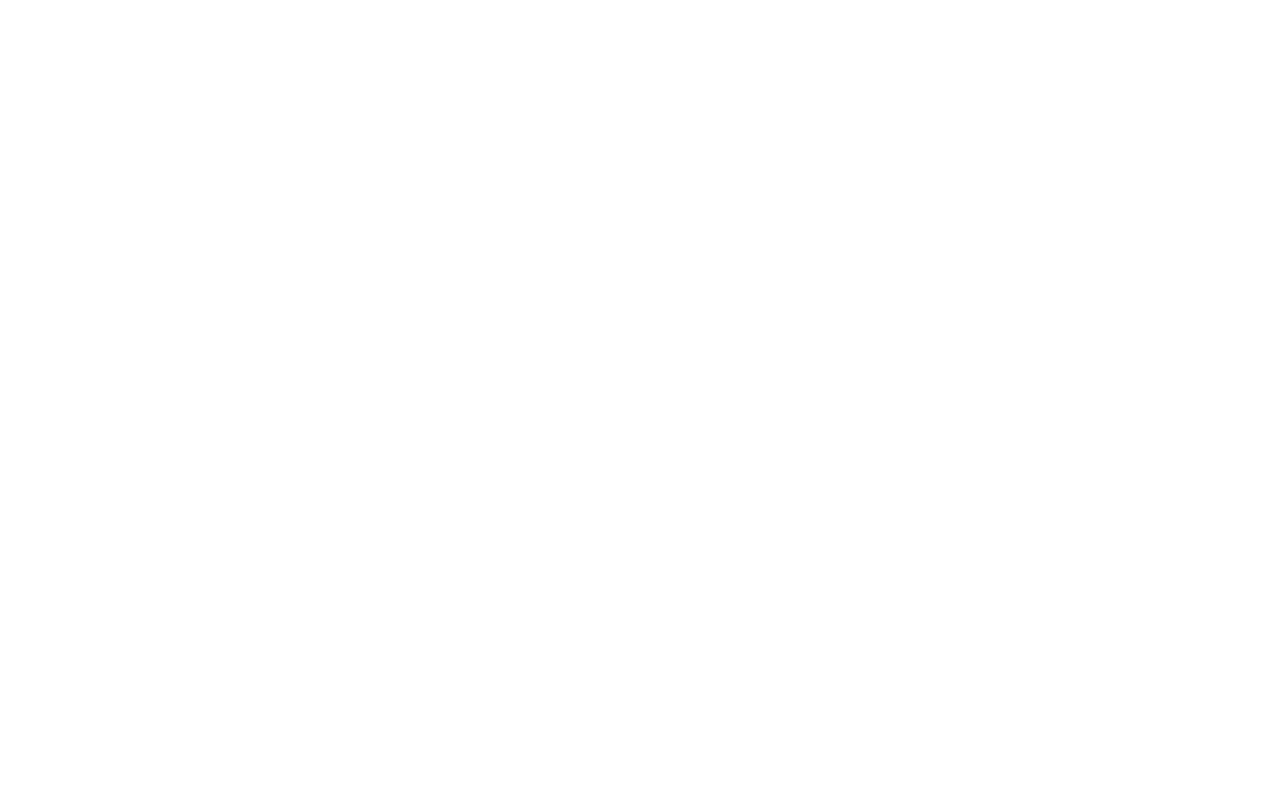
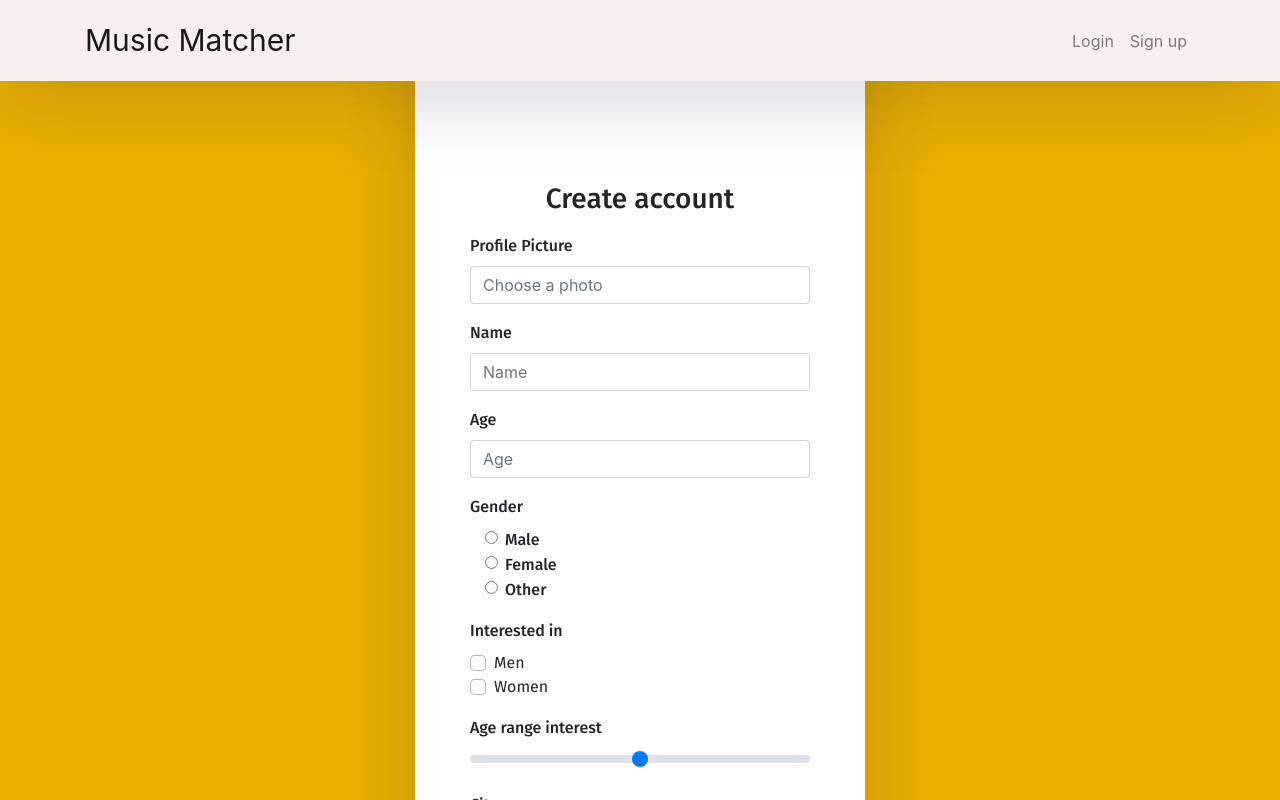
Before and after one commit to emamex98/MusicMatcher-Front, a React (Create React App) app: page /sign-up in a window 1280 px wide. Shown: the top 800 px of the page. Built offline with nearby package versions, Linux system fonts and the light colour scheme.

Commit message:
Added Login and Signup pages

```diff
--- a/package.json
+++ b/package.json
@@ -6,8 +6,12 @@
     "@testing-library/jest-dom": "^4.2.4",
     "@testing-library/react": "^9.3.2",
     "@testing-library/user-event": "^7.1.2",
+    "bootstrap": "^4.4.1",
     "react": "^16.13.0",
+    "react-bootstrap": "^1.0.0",
+    "react-bootstrap-range-slider": "^0.3.1",
     "react-dom": "^16.13.0",
+    "react-router-dom": "^5.1.2",
     "react-scripts": "3.4.0"
   },
   "scripts": {
--- a/src/App.js
+++ b/src/App.js
@@ -1,10 +1,41 @@
 import React from 'react';
-import './styles/App.css';
+import 'bootstrap/dist/css/bootstrap.min.css';
+import { BrowserRouter as Router, Switch, Route, Link } from "react-router-dom";
+
+import Login from "./components/layout/Login";
+import SignUp from "./components/layout/Signup";
+import Navbar from './components/layout/Navbar';
 
 function App() {
-  return (
+  return (<Router>
     <div className="App">
-    </div>
+      <nav className="navbar navbar-expand-lg navbar-light fixed-top">
+        <div className="container">
+          <div className="navbar-brand">
+          <Link className="navbar-brand" to={"/sign-in"}>Music Matcher</Link>
+          </div>
+          <div className="collapse navbar-collapse" id="navbarTogglerDemo02">
+            <ul className="navbar-nav ml-auto">
+              <li className="nav-login">
+                <Link className="nav-link" to={"/sign-in"}>Login</Link>
+              </li>
+              <li className="nav-signup">
+                <Link className="nav-link" to={"/sign-up"}>Sign up</Link>
+              </li>
+            </ul>
+          </div>
+        </div>
+      </nav>
+      <div className="auth-wrapper">
+        <div className="auth-inner">
+          <Switch>
+            <Route exact path='/' component={Login} />
+            <Route path="/sign-in" component={Login} />
+            <Route path="/sign-up" component={SignUp} />
+          </Switch>
+        </div>
+      </div>
+    </div></Router>
   );
 }
 
--- /dev/null
+++ b/src/components/layout/Login.js
@@ -0,0 +1,18 @@
+import React, { Component } from "react";
+import Button from "react-bootstrap/Button";
+
+export default class Login extends Component {
+  render() {
+    return (
+      <form>
+        <div className="welcome-header">
+          <h2>Welcome</h2>
+        </div>
+
+        <Button variant="info" className="enter-btn btn-block" type="submit">
+          GET STARTED
+        </Button>
+      </form>
+    );
+  }
+}
--- /dev/null
+++ b/src/components/layout/Navbar.js
@@ -0,0 +1,19 @@
+import React, { Component } from "react";
+import Button from "react-bootstrap/Button";
+
+class Navbar extends Component {
+  render() {
+    return (
+      <div>
+        <Button block variant="primary">
+          LogIn
+        </Button>
+        <Button block variant="outline-primary">
+          Create new account
+        </Button>
+      </div>
+    );
+  }
+}
+
+export default Navbar;
--- /dev/null
+++ b/src/components/layout/Signup.js
@@ -0,0 +1,138 @@
+import React, { Component } from "react";
+import Button from "react-bootstrap/Button";
+import Form from "react-bootstrap/Form";
+import Col from "react-bootstrap/Col";
+
+export default class Signup extends Component {
+  render() {
+    return (
+      <div>
+        <br />
+        <br />
+        <br />
+        <br />
+        <br />
+        <br />
+        <br />
+        <br />
+        <br />
+        <br />
+        <br /> <br /> <br /> <br /> <br /> <br />
+        <form>
+          <h3>Create account</h3>
+
+          <div className="form-group">
+            <label>Profile Picture</label>
+            <input
+              type="email"
+              className="form-control"
+              placeholder="Choose a photo"
+            />
+          </div>
+          <div className="form-group">
+            <label>Name</label>
+            <input type="text" className="form-control" placeholder="Name" />
+          </div>
+
+          <div className="form-group">
+            <label>Age</label>
+            <input type="sex" className="form-control" placeholder="Age" />
+          </div>
+
+          <div className="form-group">
+            <Form.Group>
+              <Form.Label>Gender</Form.Label>
+              <Col sm={10}>
+                <Form.Check
+                  type="radio"
+                  label="Male"
+                  name="formHorizontalRadios"
+                  id="formHorizontalRadios1"
+                />
+                <Form.Check
+                  type="radio"
+                  label="Female"
+                  name="formHorizontalRadios"
+                  id="formHorizontalRadios2"
+                />
+                <Form.Check
+                  type="radio"
+                  label="Other"
+                  name="formHorizontalRadios"
+                  id="formHorizontalRadios3"
+                />
+              </Col>
+            </Form.Group>
+          </div>
+
+          <div className="form-group">
+            <label>Interested in</label>
+            <div className="custom-control custom-checkbox">
+              <div>
+                <input
+                  type="checkbox"
+                  className="custom-control-input"
+                  id="male-interest-check"
+                />
+                <label
+                  className="custom-control-label"
+                  htmlFor="male-interest-check"
+                >
+                  Men
+                </label>
+              </div>
+              <div>
+                <input
+                  type="checkbox"
+                  className="custom-control-input"
+                  id="female-interest-check"
+                />
+                <label
+                  className="custom-control-label"
+                  htmlFor="female-interest-check"
+                >
+                  Women
+                </label>
+              </div>
+            </div>
+          </div>
+
+          <div className="form-group">
+            <Form.Group controlId="age-range-control">
+              <Form.Label>Age range interest</Form.Label>
+              <Form.Control type="range" custom />
+            </Form.Group>
+          </div>
+
+          <div className="form-group">
+            <Form.Group controlId="exampleForm.ControlSelect1">
+              <Form.Label>City</Form.Label>
+              <Form.Control as="select">
+                <option>Guadalajara</option>
+                <option>Zapopan</option>
+                <option>Tlaquepaque</option>
+                <option>Tonala</option>
+                <option>Tequila</option>
+              </Form.Control>
+            </Form.Group>
+          </div>
+
+          <div className="form-group">
+            <Form.Group controlId="distance-range-control">
+              <Form.Label>Distance range interest</Form.Label>
+              <Form.Control type="range" custom />
+            </Form.Group>
+          </div>
+
+          <Button
+            variant="info"
+            className="sign-up-btn btn-block"
+            type="submit"
+          >
+            Continue
+          </Button>
+        </form>
+      </div>
+    );
+  }
+}
--- a/src/index.js
+++ b/src/index.js
@@ -1,10 +1,16 @@
-import React from 'react';
-import ReactDOM from 'react-dom';
-import './styles/index.css';
-import App from './App';
-import * as serviceWorker from './serviceWorker';
+import React from "react";
+import ReactDOM from "react-dom";
+import { BrowserRouter } from "react-router-dom";
+import "./styles/index.css";
+import App from "./App";
+import * as serviceWorker from "./serviceWorker";
 
-ReactDOM.render(<App />, document.getElementById('root'));
+ReactDOM.render(
+  <BrowserRouter>
+    <App />
+  </BrowserRouter>,
+  document.getElementById("root")
+);
 
 // If you want your app to work offline and load faster, you can change
 // unregister() to register() below. Note this comes with some pitfalls.
--- a/src/styles/index.css
+++ b/src/styles/index.css
@@ -1,13 +1,80 @@
+@import url('https://fonts.googleapis.com/css?family=Fira+Sans:400,500,600,700,800');
+
+* {
+  box-sizing: border-box;
+}
 body {
-  margin: 0;
-  font-family: -apple-system, BlinkMacSystemFont, 'Segoe UI', 'Roboto', 'Oxygen',
-    'Ubuntu', 'Cantarell', 'Fira Sans', 'Droid Sans', 'Helvetica Neue',
-    sans-serif;
-  -webkit-font-smoothing: antialiased;
-  -moz-osx-font-smoothing: grayscale;
+  background: #E9B000 !important;
+  min-height: 100vh;
+  display: flex;
+  font-weight: 400;
+  font-family: 'Fira Sans', sans-serif;
 }
 
-code {
-  font-family: source-code-pro, Menlo, Monaco, Consolas, 'Courier New',
-    monospace;
+h1,h2,h3,h4,h5,h6,label,span {
+  font-weight: 500;
+  font-family: 'Fira Sans', sans-serif;
 }
+
+body, html, .App, #root, .auth-wrapper {
+  width: 100%;
+  height: 100%;
+}
+
+.navbar-light {
+  background-color: #f8f0f0;
+  box-shadow: 0px 14px 80px rgba(34, 35, 58, 0.2);
+}
+
+.auth-wrapper {
+  display: flex;
+  justify-content: center;
+  flex-direction: column;
+  text-align: left;
+}
+
+.auth-inner {
+  width: 450px;
+  margin: auto;
+  background: #ffffff;
+  box-shadow: 0px 14px 80px rgba(34, 35, 58, 0.2);
+  padding: 40px 55px 45px 55px;
+  border-radius: 15px;
+  transition: all .3s;
+}
+
+.auth-wrapper .form-control:focus {
+  border-color: #167bff;
+  box-shadow: none;
+}
+
+.auth-wrapper h3 {
+  text-align: center;
+  margin: 0;
+  line-height: 1;
+  padding-bottom: 20px;
+}
+
+.custom-control-label {
+  font-weight: 400;
+}
+
+.forgot-password,
+.forgot-password a {
+  text-align: right;
+  font-size: 13px;
+  padding-top: 10px;
+  color: #7f7d7d;
+  margin: 0;
+}
+
+.welcome-header{
+  text-align: center;
+  padding-bottom: 20px;
+}
+.nav-login{
+  color:white;
+}
+.navbar-brand a{
+  font-size: 150%;
+}
```
Also changed, not shown: src/components/navbar.js (deleted), 1 other file (tests, documents, lock files or other folders).
